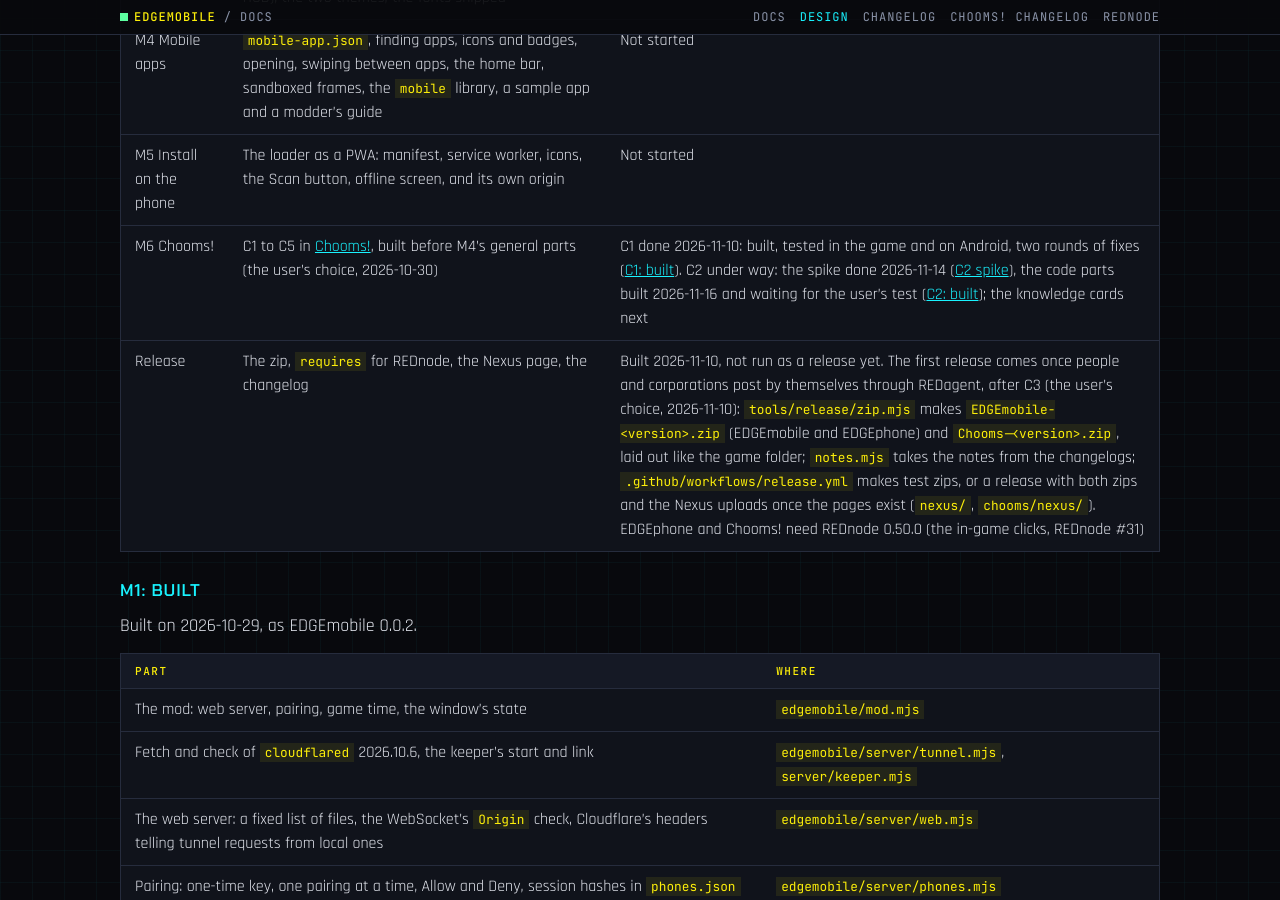
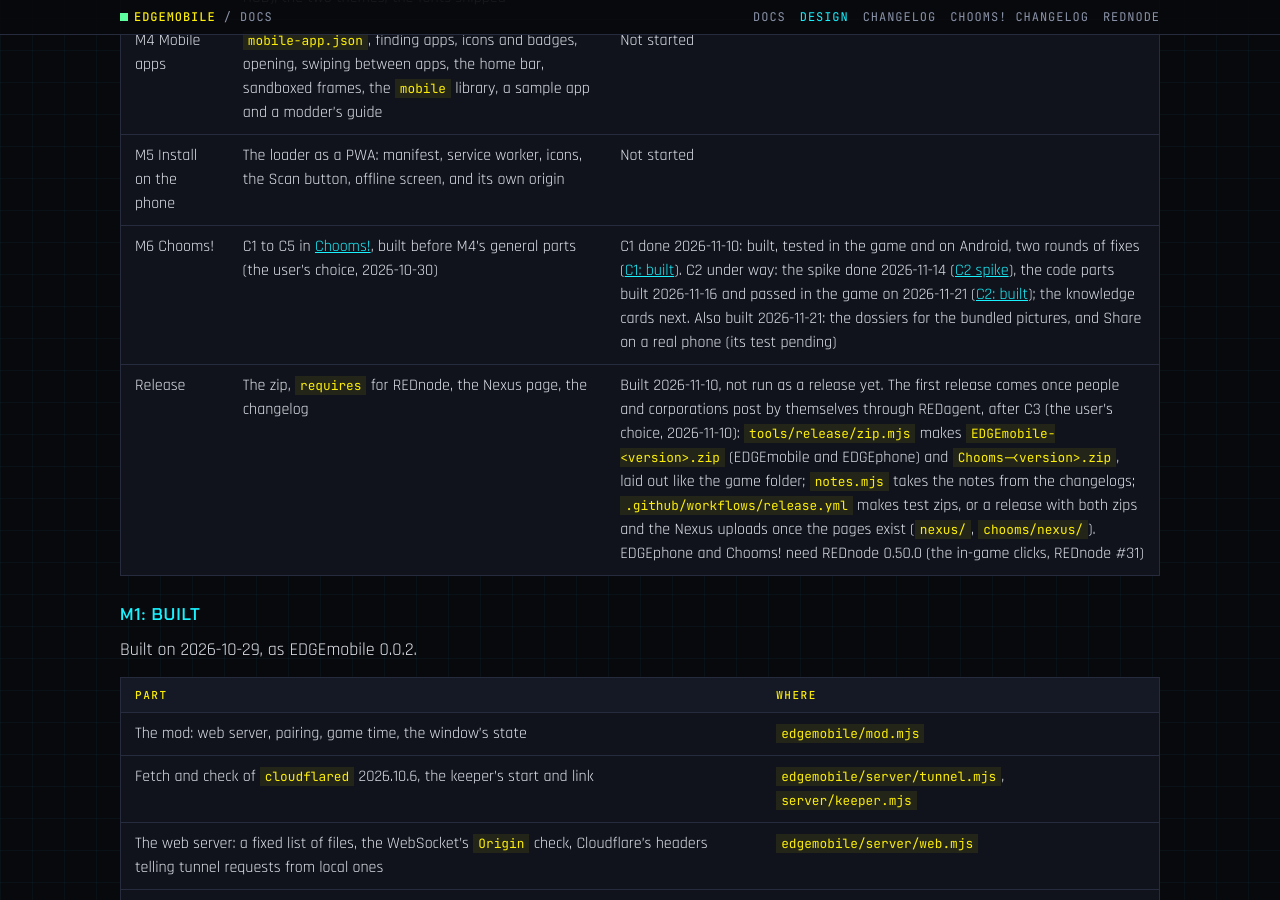
Before and after one commit to Edgemodders/EDGEmobile, a Jekyll site: the page built from docs/design.md, in a window 1280 px wide and 900 px high, scrolled down 32334 px. Built offline with Jekyll 4.4.1, drawn with Linux system fonts in a browser that asks for light colours.

Commit message:
Docs: the phases table, C2's code test passed
Co-Authored-By: Claude Opus 5.5 <noreply@anthropic.com>

```diff
--- a/docs/design.md
+++ b/docs/design.md
@@ -627,7 +627,7 @@ Each phase ends with a test by the user, on a real phone where it applies, befor
 | M3 The OS | The shell on both screens: the home screen (status line, clock, app grid, dock), the dock on the real phone, the phone in the game (a borderless red frame, Pin to HUD), the two themes, the fonts shipped | Done 2026-10-30: built, tested in the game and on Android, with EDGEphone as its own app ([EDGEphone](#edgephone-the-phone-as-its-own-app), [0.0.7](#007-rednodes-world-flag-and-the-games-text)) |
 | M4 Mobile apps | `mobile-app.json`, finding apps, icons and badges, opening, swiping between apps, the home bar, sandboxed frames, the `mobile` library, a sample app and a modder's guide | Not started |
 | M5 Install on the phone | The loader as a PWA: manifest, service worker, icons, the Scan button, offline screen, and its own origin | Not started |
-| M6 Chooms! | C1 to C5 in [Chooms!](#chooms), built before M4's general parts (the user's choice, 2026-10-30) | C1 done 2026-11-10: built, tested in the game and on Android, two rounds of fixes ([C1: built](#c1-built)). C2 under way: the spike done 2026-11-14 ([C2 spike](#c2-spike-what-the-journal-holds)), the code parts built 2026-11-16 and waiting for the user's test ([C2: built](#c2-built-the-code-parts)); the knowledge cards next |
+| M6 Chooms! | C1 to C5 in [Chooms!](#chooms), built before M4's general parts (the user's choice, 2026-10-30) | C1 done 2026-11-10: built, tested in the game and on Android, two rounds of fixes ([C1: built](#c1-built)). C2 under way: the spike done 2026-11-14 ([C2 spike](#c2-spike-what-the-journal-holds)), the code parts built 2026-11-16 and passed in the game on 2026-11-21 ([C2: built](#c2-built-the-code-parts)); the knowledge cards next. Also built 2026-11-21: the dossiers for the bundled pictures, and Share on a real phone (its test pending) |
 | Release | The zip, `requires` for REDnode, the Nexus page, the changelog | Built 2026-11-10, not run as a release yet. The first release comes once people and corporations post by themselves through REDagent, after C3 (the user's choice, 2026-11-10): `tools/release/zip.mjs` makes `EDGEmobile-<version>.zip` (EDGEmobile and EDGEphone) and `Chooms-<version>.zip`, laid out like the game folder; `notes.mjs` takes the notes from the changelogs; `.github/workflows/release.yml` makes test zips, or a release with both zips and the Nexus uploads once the pages exist (`nexus/`, `chooms/nexus/`). EDGEphone and Chooms! need REDnode 0.50.0 (the in-game clicks, REDnode #31) |
 
 ### M1: built
```
